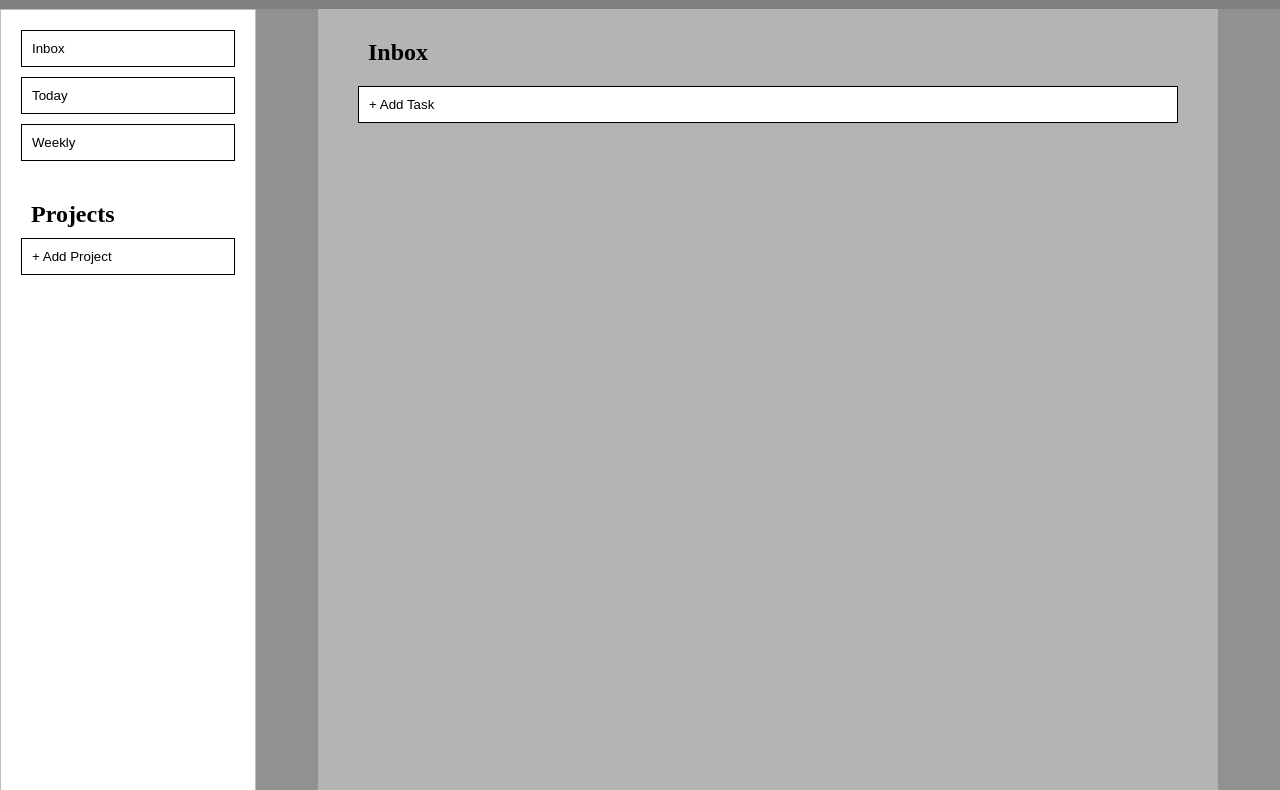
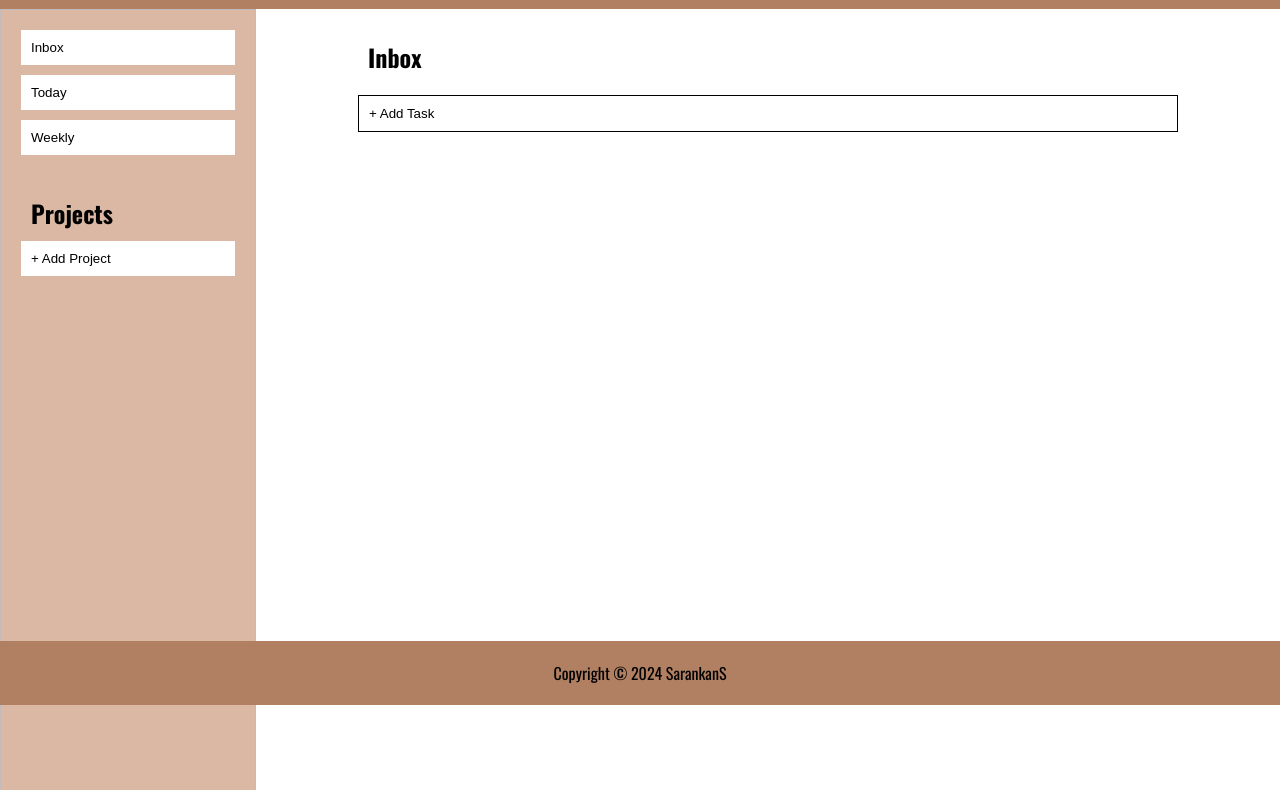
Before and after one commit to SarankanS/to-do-list, a website built with webpack: page src/template.html in a window 1280 px wide. Shown: the part 95-885 px from the top of the page. Built offline with nearby package versions, Linux system fonts and the light colour scheme.

Commit message:
Add background colors

```diff
--- a/src/styles.css
+++ b/src/styles.css
@@ -1,3 +1,8 @@
+:root{
+    --background-color : #faf8f7;
+    --primary : #b17f61;
+    --secondary: #dbb8a3;
+}
 
 *, *::after, *::before {
     box-sizing: border-box;
@@ -7,6 +12,7 @@
 
 body{
     min-height: 100vh;
+    font-family: "Oswald", "Consolas", "sans-serif";
 }
 /* Page Layout */
 .container{
@@ -19,7 +25,8 @@ body{
 .header{
     display: flex;
     align-items: center;
-    background-color: grey;
+    /* background-color: grey; */
+    background-color: var(--primary);
     color: white;
     padding:25px;
     gap: 1rem;
@@ -45,24 +52,32 @@ body{
     grid-row: 2/3;
     padding: 20px;
     gap: 30px;
+    background-color: var(--secondary);
 }
 
 /* Tasks */
 .tasks{
-    background-color: rgb(180, 180, 180);;
+    /* background-color: rgb(180, 180, 180); */
+    background-color: var(--main-color);
     height: 100vh;
     display: flex;
     flex-direction: column;
     gap: 10px;
+    padding-bottom: 300px;
 }
 
 .main{
     grid-column: 2/3;
     grid-row: 2/3;
-    background-color: rgb(145, 145, 145);
+    /* background-color: rgb(145, 145, 145); */
+    background-color: var(--main-color);
     display: flex;
     justify-content: center;
     align-items: center;
+    flex: 1; /* Allow main to take the remaining height */
+    overflow-y: auto; /* Enable vertical scrolling */
+    /* padding: 20px; */
+
 }
 
 .projects{
@@ -77,6 +92,7 @@ body{
     margin: 0 auto;
     padding: 20px 40px;
     width: 900px;
+    padding-bottom: 60px;
 }
 
 .tasks h2{
@@ -91,6 +107,12 @@ body{
     width: 100%;
     grid-column: 1/3;
     padding: 20px;
+    background-color: var(--primary);
+    position: fixed;
+    bottom: 0; /* Stick it to the bottom */
+    left: 0;
+    right: 0;
+
 }
 
 /* Button */
@@ -118,42 +140,12 @@ button{
     width: 100%;
 }
 
-
-
-
-/* Form */
-
-/*
-.task-form {
-    position: fixed;
-    top: 20%;
-    left: 30%;
-    background-color: white;
-    padding: 20px;
-    border: 1px solid #ddd;
-    z-index: 1000;
-    box-shadow: 0px 4px 8px rgba(0, 0, 0, 0.1);
-}
-
-.task-form input,
-.task-form textarea {
-    display: block;
-    width: 100%;
-    margin-bottom: 10px;
-}
-
-.task-form button {
-    display: block;
-    margin: 0 auto;
-} */
-
-
 .proj-form{
     display: flex;
     flex-direction: column;
     padding: 8px;
     margin-top: 5px;
-    background-color: grey;
+    background-color: var(--primary) ;
     gap: 3px;
 }
 
@@ -183,10 +175,9 @@ button{
 }
 
 
-
-
 .add-prj-btn{
     width: 100%;
+    border: none;
 }
 
 
@@ -210,6 +201,8 @@ button{
     padding: 10px;
     border: 1px solid white;
     gap: 5px;
+    position: relative; /* Ensure it doesn't overlap the footer */
+    /* z-index: 10; */
 }
 
 .task-form.hide-form{
@@ -364,10 +357,26 @@ button {
 }
 
 .del-proj{
-    border-left: none;
-    background: red;
+    border: none;
+    /* background: red; */
+    background-color: #d59773;
 }
 
 .prj-btn{
     border-right: none;
 }
+
+.prj-btn{
+    background-color: white;
+    border: none;
+}
+
+.dft-prj-btn{
+    background-color: white;
+    border: none;
+}
+
+.tasks-list {
+    overflow-y: auto; /* Enable scrolling within the tasks container */
+    max-height: calc(100vh - 200px); /* Adjust based on your header/footer height */
+}
```
